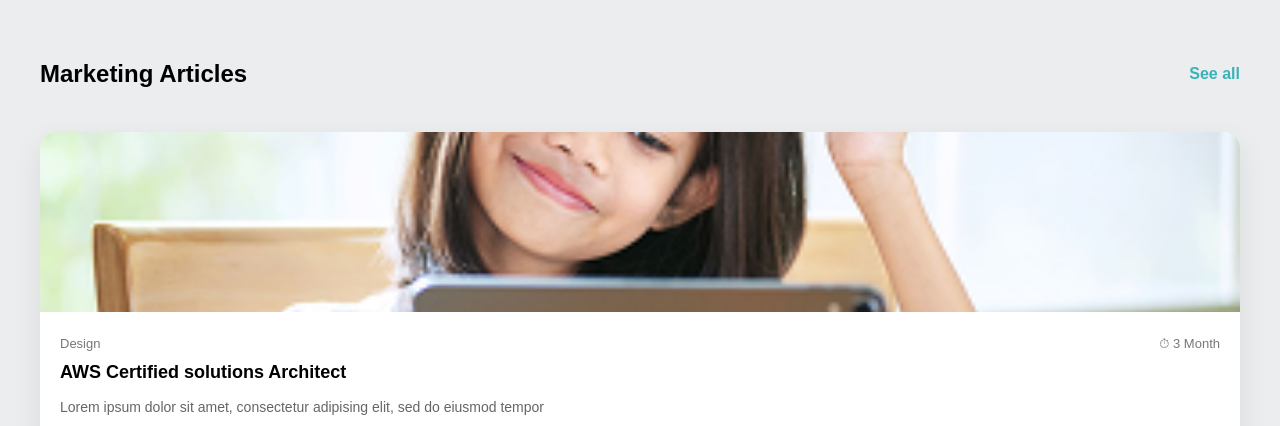
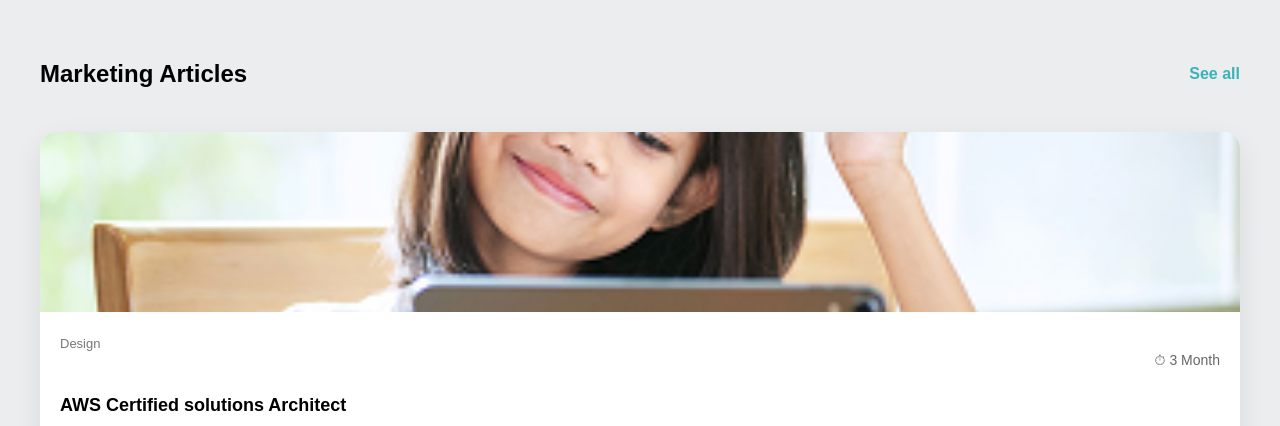
Before and after one commit to 061019-top/Giao-Dien-103A-Minh-Dinh, a plain HTML site: page SESSION15/ontap/kt30p.html in a window 1280 px wide. Shown: the top 426 px of the page. Drawn offline with Linux system fonts and the light colour scheme; files whose address does not match are found by name.

Commit message:
push-session15

```diff
--- a/SESSION15/ontap/kt30p.html
+++ b/SESSION15/ontap/kt30p.html
@@ -18,7 +18,7 @@
           <div class="card-body">
             <div class="card-meta">
               <span>Design</span>
-              <span>⏱ 3 Month</span>
+              <p>⏱ 3 Month</p>
             </div>
 
             <h3>AWS Certified solutions Architect</h3>
```
